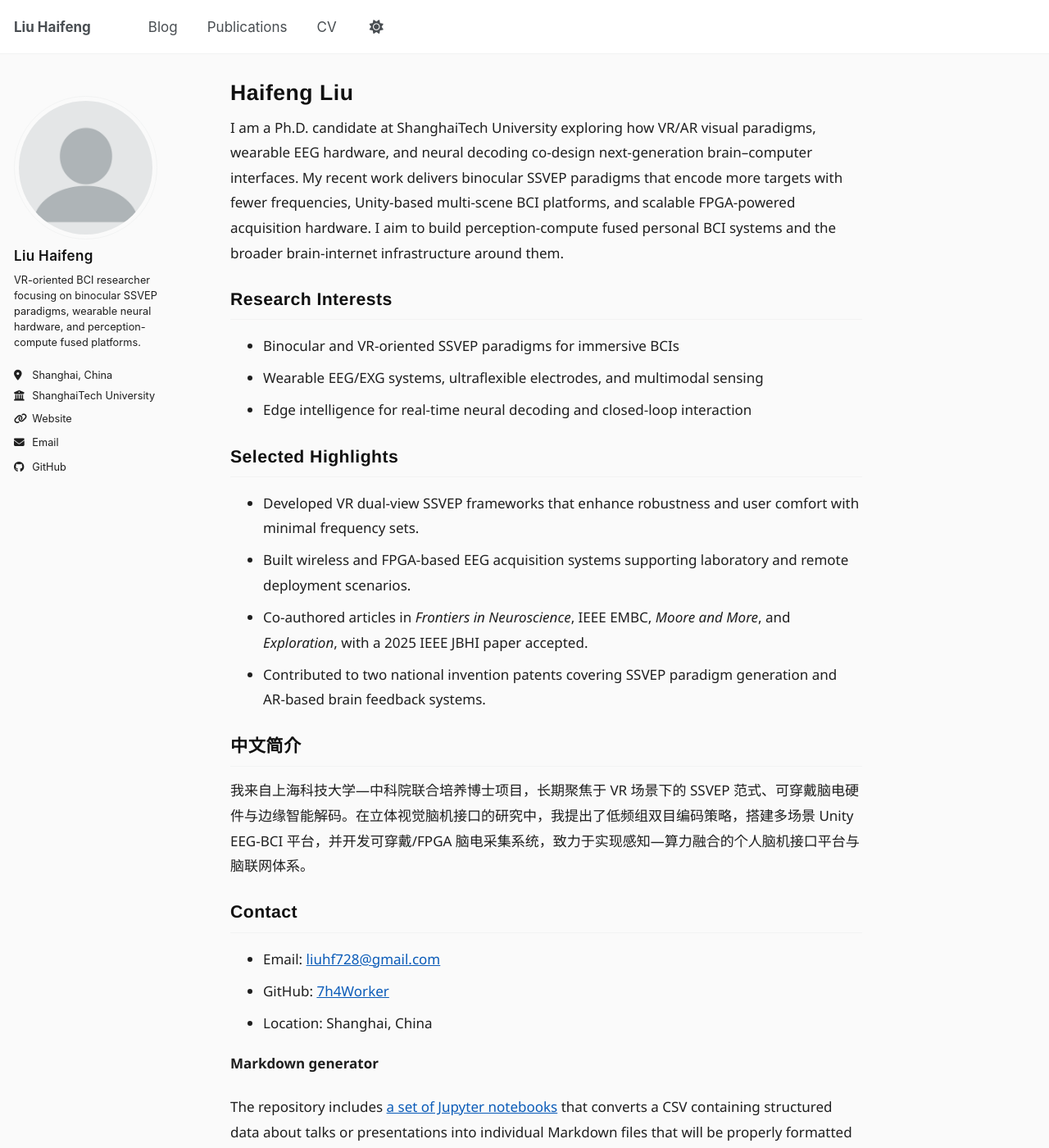
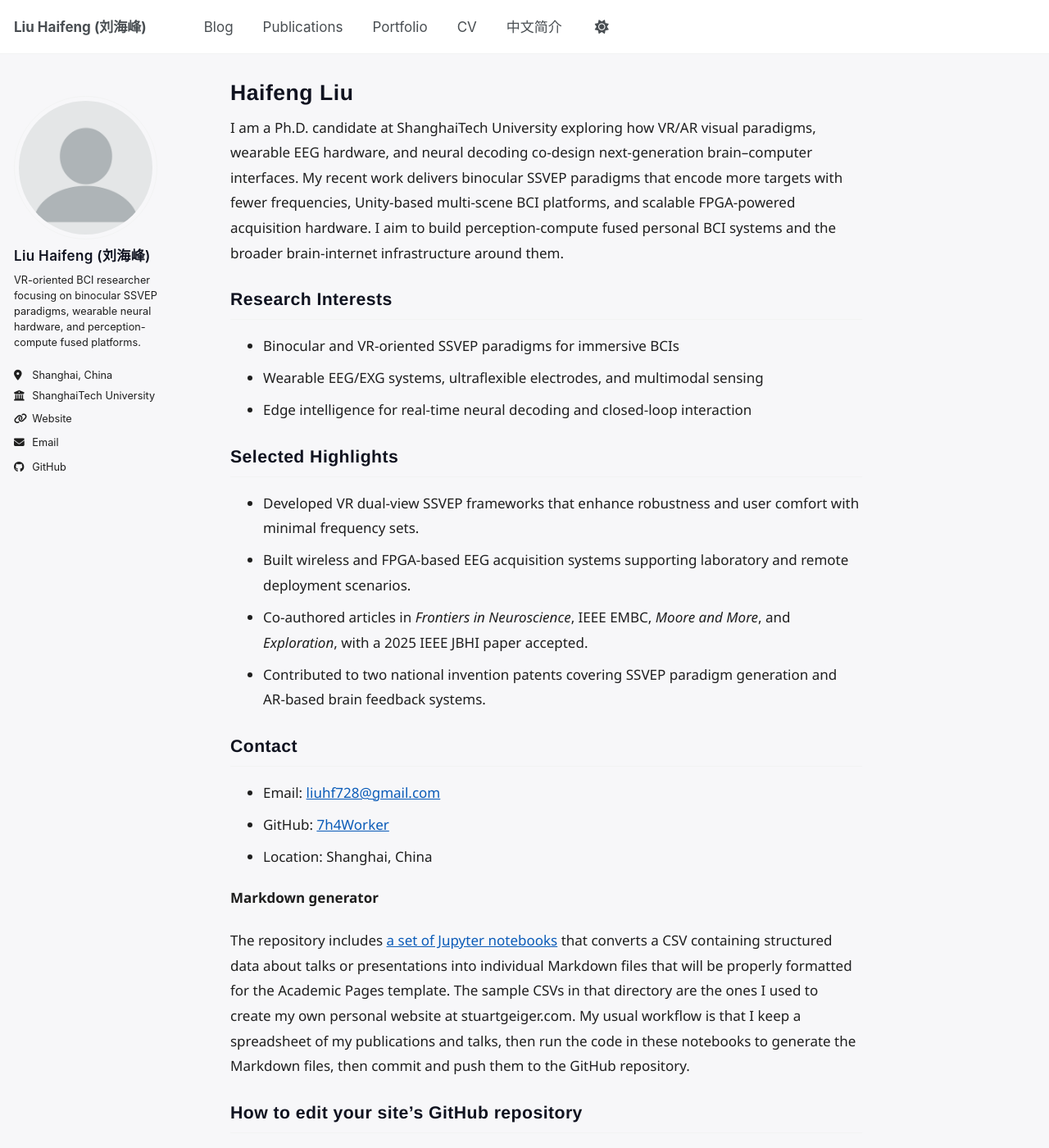
Before and after one commit to 7h4Worker/liuhf1999.github.io, a Jekyll site: the page built from _pages/about.md, in a window 1280 px wide and 1400 px high. Shown: the whole window at 82% size. Built offline with Jekyll 4.4.1, drawn with Linux system fonts in a browser that asks for light colours; a script bundle is joined from its source files by our own code; library files that are not in the unit come from our copies; some of the changed text lies outside the part shown.

Commit message:
style revision 2

```diff
--- a/_config.yml
+++ b/_config.yml
@@ -9,9 +9,9 @@
 # Basic Site Settings
 locale                   : "en-US"
 site_theme               : "default" # Currently available options are "default", "air"
-title                    : "Liu Haifeng"
+title                    : "Liu Haifeng (刘海峰)"
 title_separator          : "-"
-name                     : &name "Liu Haifeng"
+name                     : &name "Liu Haifeng (刘海峰)"
 description              : &description "Liu Haifeng's academic portfolio"   # Update this with a general description of your site, this is the default if not overridden by a page
 url                      : https://7h4Worker.github.io # The base hostname & protocol for your site e.g. "https://[your GitHub username].github.io",
                                                            # or if you already have some other page hosted on Github then use "https://[your GitHub username].github.io/[Your Repo Name]"
@@ -24,7 +24,7 @@
 author:
   # Biographic information
   avatar           : "profile.png"
-  name             : "Liu Haifeng"
+  name             : "Liu Haifeng (刘海峰)"
   pronouns         : # example: "she/her"
   bio              : "VR-oriented BCI researcher focusing on binocular SSVEP paradigms, wearable neural hardware, and perception-compute fused platforms."
   location         : "Shanghai, China"
--- a/_data/authors.yml
+++ b/_data/authors.yml
@@ -1,7 +1,7 @@
 # Authors
 
 Liu Haifeng:
-  name        : "Liu Haifeng"
+  name        : "Liu Haifeng (刘海峰)"
   uri         : "https://7h4Worker.github.io/liuhf1999/"
   email       : "liuhf728@gmail.com"
   bio         : "VR-BCI researcher focused on binocular SSVEP paradigms, wearable EEG systems, and perception-compute fused platforms."
--- a/_data/navigation.yml
+++ b/_data/navigation.yml
@@ -14,5 +14,11 @@
   - title: "Publications"
     url: /publications/
 
+  - title: "Portfolio"
+    url: /portfolio/
+
   - title: "CV"
     url: /cv/
+
+  - title: "中文简介"
+    url: /profile-zh/
--- a/_pages/about.md
+++ b/_pages/about.md
@@ -20,9 +20,6 @@
 - Co-authored articles in *Frontiers in Neuroscience*, IEEE EMBC, *Moore and More*, and *Exploration*, with a 2025 IEEE JBHI paper accepted.
 - Contributed to two national invention patents covering SSVEP paradigm generation and AR-based brain feedback systems.
 
-## 中文简介
-我来自上海科技大学—中科院联合培养博士项目，长期聚焦于 VR 场景下的 SSVEP 范式、可穿戴脑电硬件与边缘智能解码。在立体视觉脑机接口的研究中，我提出了低频组双目编码策略，搭建多场景 Unity EEG-BCI 平台，并开发可穿戴/FPGA 脑电采集系统，致力于实现感知—算力融合的个人脑机接口平台与脑联网体系。
-
 ## Contact
 - Email: [liuhf728@gmail.com](mailto:liuhf728@gmail.com)
 - GitHub: [7h4Worker](https://github.com/7h4Worker)
--- a/_sass/_custom.scss
+++ b/_sass/_custom.scss
@@ -1,30 +1,50 @@
+:root {
+  --custom-body-bg: #f7f7f9;
+  --custom-text: #1f1f1f;
+  --custom-heading: #101320;
+  --custom-link: #0a5bb8;
+  --custom-link-hover: #084a94;
+  --custom-card-shadow: rgba(20, 35, 70, 0.12);
+}
+
+[data-theme="dark"] {
+  --custom-body-bg: #05070c;
+  --custom-text: #dbe3ff;
+  --custom-heading: #f6f7ff;
+  --custom-link: #7ab0ff;
+  --custom-link-hover: #a3c7ff;
+  --custom-card-shadow: rgba(5, 12, 30, 0.45);
+}
+
 /* Custom overrides for typography and readability */
 body {
   font-family: "Segoe UI", "Helvetica Neue", Arial, "Microsoft YaHei", sans-serif;
   font-size: 17px;
   line-height: 1.8;
-  color: #1f1f1f;
-  background-color: #fafafa;
+  color: var(--custom-text);
+  background-color: var(--custom-body-bg);
+  transition: background-color 0.2s ease, color 0.2s ease;
 }
 
 h1, h2, h3, h4, h5, h6 {
   font-family: "Segoe UI Semibold", "Helvetica Neue", Arial, "Microsoft YaHei", sans-serif;
   font-weight: 600;
   letter-spacing: 0.02em;
-  color: #111111;
+  color: var(--custom-heading);
   margin-top: 1.6rem;
   margin-bottom: 0.8rem;
 }
 
 a {
   text-decoration: none;
-  color: #0a5bb8;
+  color: var(--custom-link);
+  transition: color 0.2s ease;
 }
 
 a:hover,
 a:focus {
   text-decoration: underline;
-  color: #084a94;
+  color: var(--custom-link-hover);
 }
 
 p {
@@ -39,6 +59,7 @@
 .site-title,
 .site-title a {
   font-weight: 700;
+  color: var(--custom-heading);
 }
 
 .responsive-video {
@@ -48,7 +69,7 @@
   overflow: hidden;
   margin: 1.5rem 0;
   border-radius: 12px;
-  box-shadow: 0 12px 24px rgba(20, 35, 70, 0.12);
+  box-shadow: 0 12px 24px var(--custom-card-shadow);
 }
 
 .responsive-video iframe {
```
Also changed, not shown: _pages/profile-zh.md (added, +25 -0 lines).
